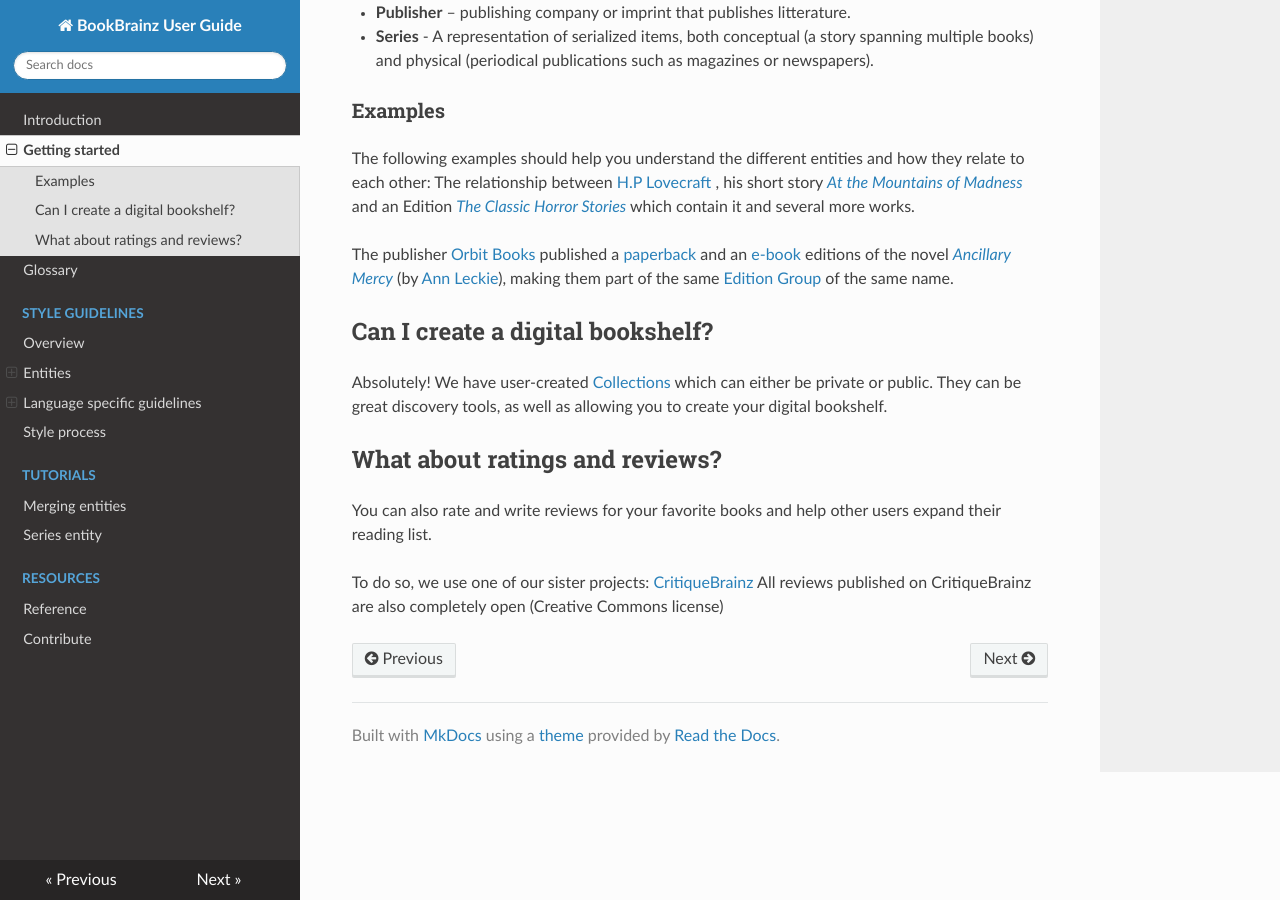
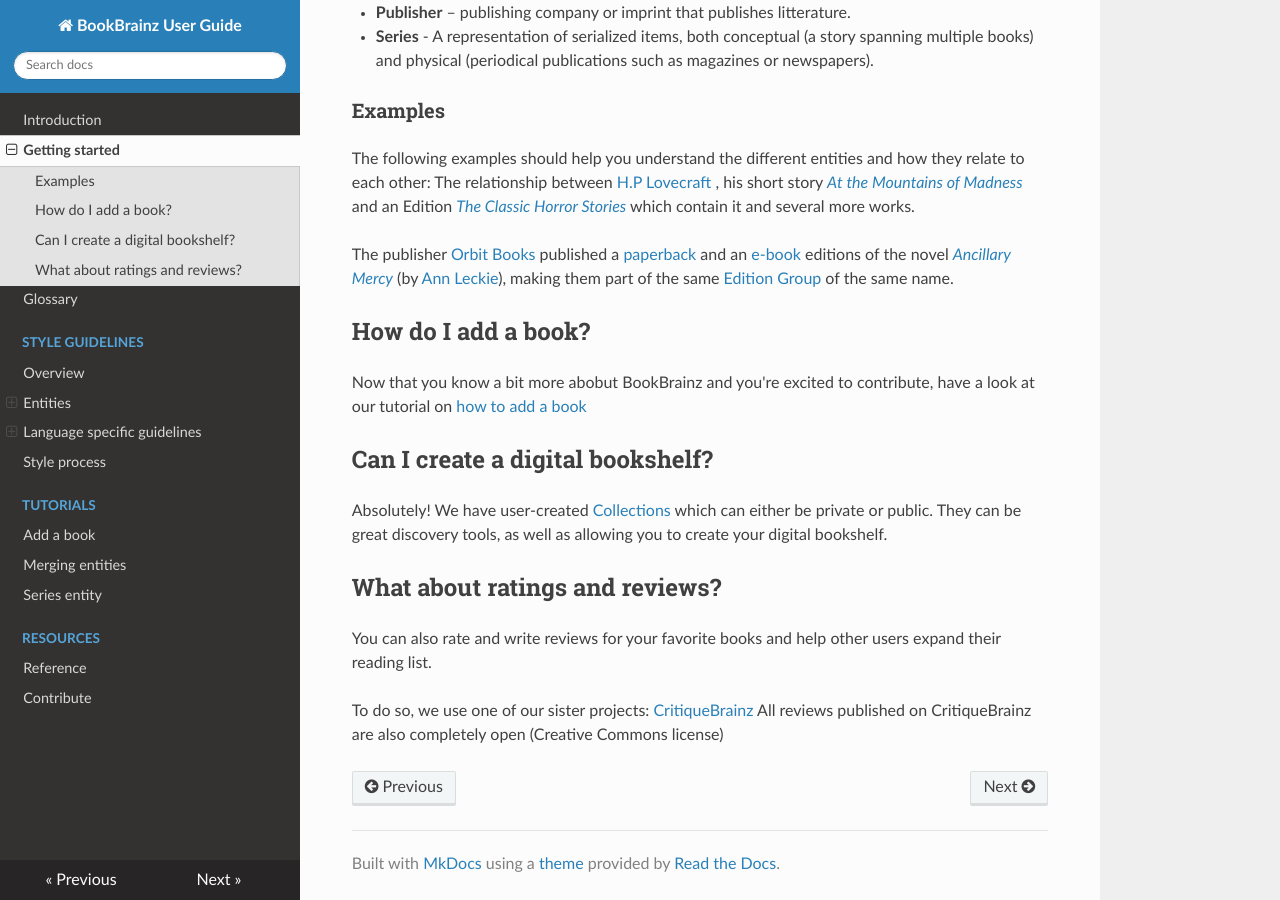
Before and after one commit to metabrainz/bookbrainz-user-guide, an MkDocs documentation site: the page built from docs/getting-started.md, in a window 1280 px wide and 900 px high, scrolled down 1135 px. Built offline with MkDocs 1.6.1, drawn with Linux system fonts in a browser that asks for light colours; nearby versions of some CDN libraries.

Commit message:
Links to add a book tutorial

```diff
--- a/docs/getting-started.md
+++ b/docs/getting-started.md
@@ -26,9 +26,9 @@ The relationship between [H.P Lovecraft](https://bookbrainz.org/author/ac59097e-
 The publisher [Orbit Books](https://bookbrainz.org/publisher/b065b24d-136f-45e3-badc-48aea4728c73) published a [paperback](https://bookbrainz.org/edition/54331325-d11b-47f4-bb74-0485e582c52e) and an [e-book](https://bookbrainz.org/edition/3fa9fdcd-098d-4ec1-82e4-f5fdfb92c41f) editions of the novel [*Ancillary Mercy*](https://bookbrainz.org/work/74b96fa7-e19d-4690-bb63-6fa3c07527f6) (by [Ann Leckie](https://bookbrainz.org/author/b2507eee-1391-47c5-93e6-ca972bd8e0e0)), making them part of the same [Edition Group](https://bookbrainz.org/edition-group/540e9c4a-f9fa-427b-a41f-bb12c48f902b) of the same name.
 
 
-<!-- ## How do I add a book?
+## How do I add a book?
 
-Now that you know a bit more abobut BookBrainz and you're excited to  contribute, have a look at our tutorial on [how to add a book](tutorials/add-a-book.md) -->
+Now that you know a bit more abobut BookBrainz and you're excited to  contribute, have a look at our tutorial on [how to add a book](./tutorials/add-a-book.md)
 
 
 ## Can I create a digital bookshelf?
--- a/mkdocs.yml
+++ b/mkdocs.yml
@@ -13,6 +13,7 @@ nav:
         - 'English': 'style/language_specific/capitalization-en.md'
       - 'Style process': 'style/style-process.md'
     - Tutorials:
+      - 'Add a book': 'tutorials/add-a-book.md'
       - 'Merging entities': 'tutorials/merge.md'
       - 'Series entity': 'tutorials/series.md'
     - Resources:
```
